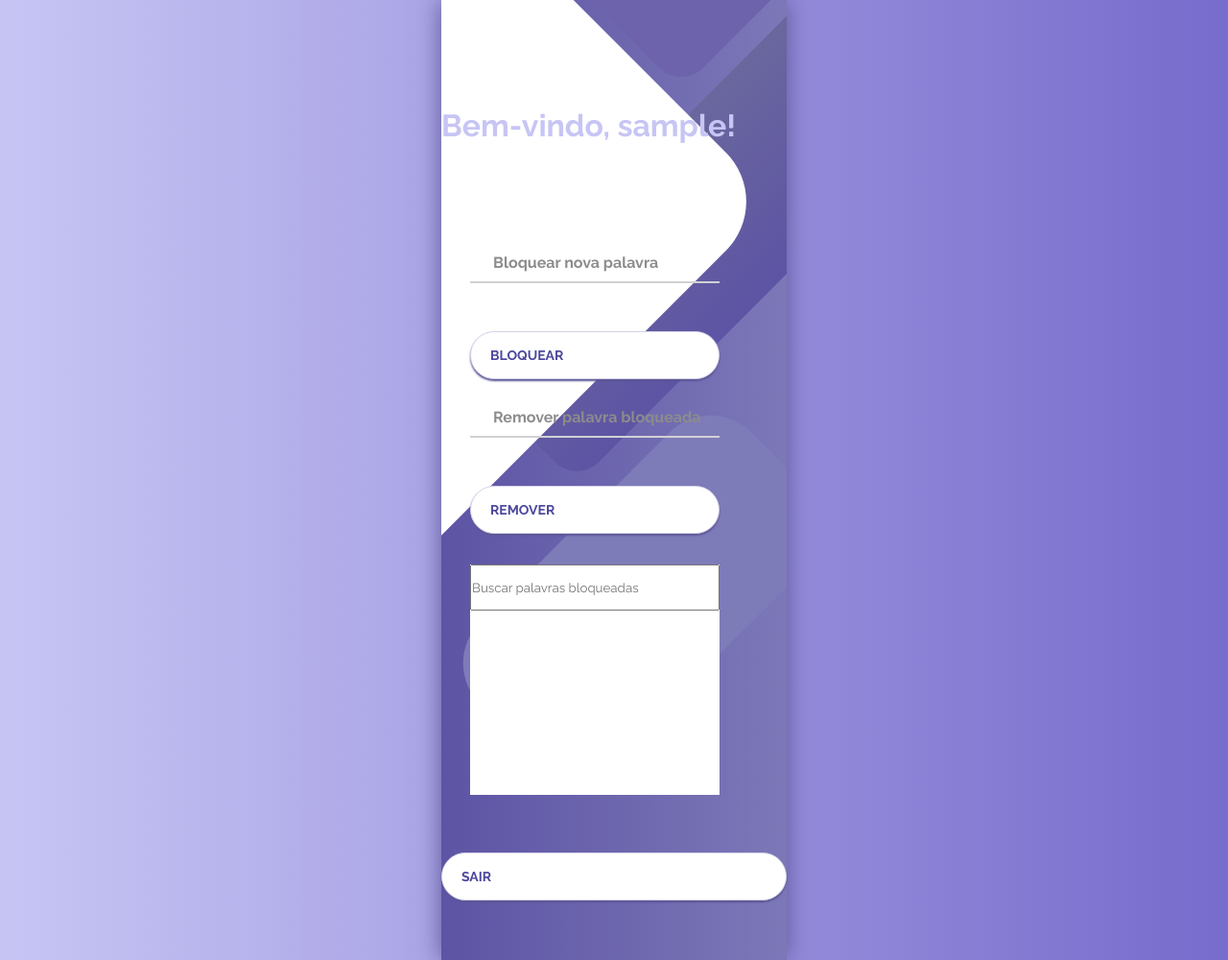
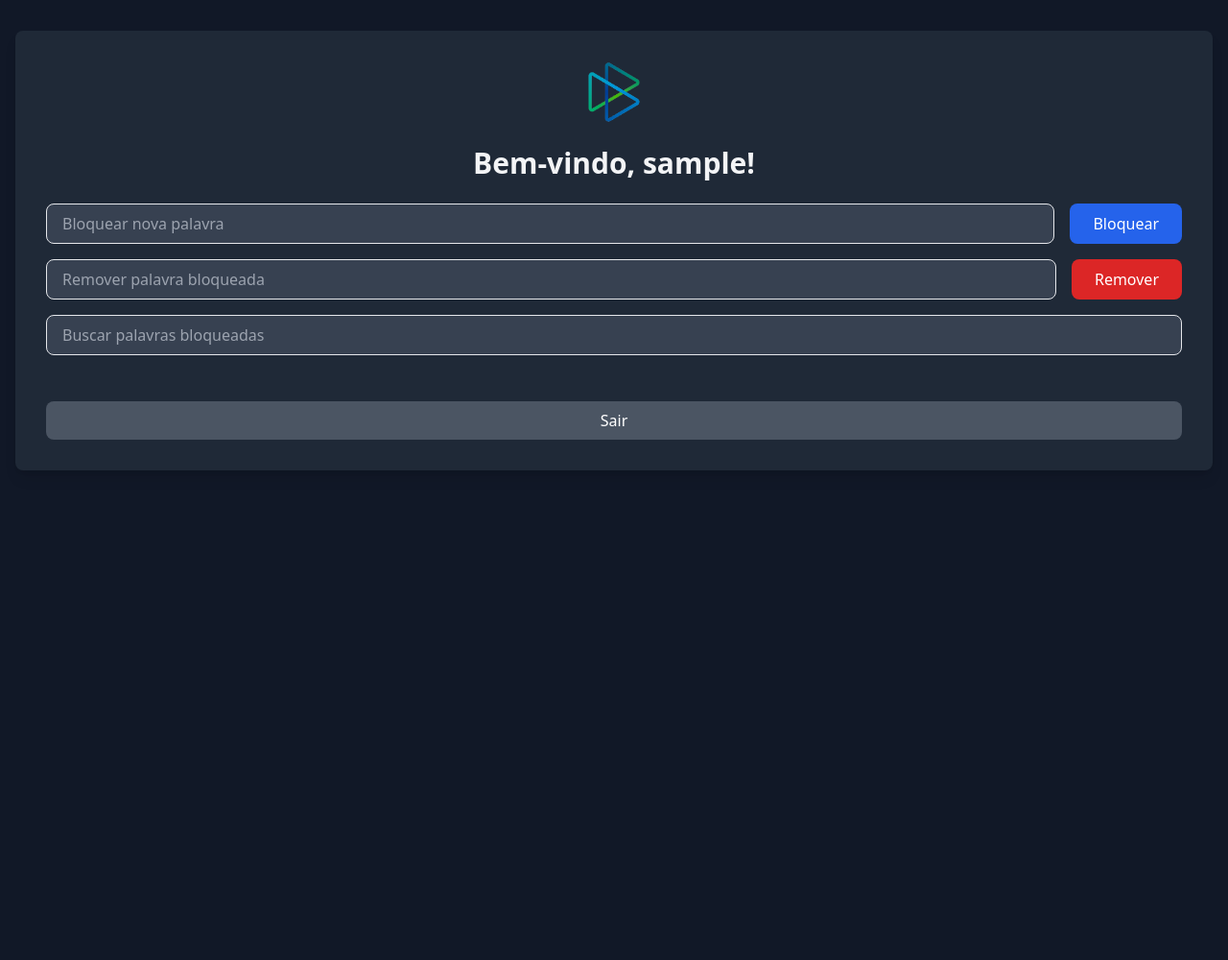
Before and after one commit to gustavolnx/rsspanel, a PHP site: page /dashboard.php in a window 1280 px wide. Shown: the whole page at 96% size. After the commit the page ends 490 px from the top, so only its background shows below. Run offline with PHP 8.4, Linux system fonts and the light colour scheme; the visitor is signed in with stand-in values (Sample User, id 1); some libraries are stand-ins or nearby versions.

Commit message:
1.2
new layout reponsive and modern

```diff
--- a/dashboard.php
+++ b/dashboard.php
@@ -43,7 +43,7 @@ if ($_SERVER['REQUEST_METHOD'] == 'POST' && isset($_POST['remove_word'])) {
     <meta charset="UTF-8">
     <meta name="viewport" content="width=device-width, initial-scale=1.0">
     <title>Dashboard</title>
-    <link rel="stylesheet" href="./index2.css">
+    <script src="https://cdn.tailwindcss.com"></script>
     <script>
         function filterWords() {
             var input = document.getElementById('pesquisar_palavra');
@@ -62,61 +62,48 @@ if ($_SERVER['REQUEST_METHOD'] == 'POST' && isset($_POST['remove_word'])) {
         }
     </script>
 </head>
-<body>
-    <div class="container">
-        <div class="screen">
-            <div class="screen__content">
-                <h1 class="h1-bv">Bem-vindo, <?php echo htmlspecialchars($username); ?>!</h1>
-                <form class="login" method="post">
-                    <div class="login__field">
-                        <i class="login__icon fas fa-plus"></i>
-                        <input id="nova_palavra" type="text" class="login__input" name="new_word" placeholder="Bloquear nova palavra">
+<body class="bg-gray-900 text-gray-100">
+    <div class="container mx-auto px-4 py-8">
+        <div class="bg-gray-800 rounded-lg shadow-lg p-6 md:p-8">
+            <div class="flex justify-center mb-6">
+                <img src="nav-logo.png" alt="Logo" class="h-16">
+            </div>
+            <h1 class="text-2xl md:text-3xl font-bold mb-6 text-center">Bem-vindo, <?php echo htmlspecialchars($username); ?>!</h1>
+            <form method="post" class="space-y-4">
+                <div class="flex flex-col md:flex-row md:space-x-4">
+                    <div class="flex-1">
+                        <input id="nova_palavra" type="text" class="w-full px-4 py-2 border rounded-lg bg-gray-700 text-gray-100 focus:outline-none focus:ring-2 focus:ring-blue-500" name="new_word" placeholder="Bloquear nova palavra">
                     </div>
-                    <button class="button login__submit" type="submit">
-                        <span class="button__text">Bloquear</span>
-                        <i class="button__icon fas fa-chevron-right"></i>
+                    <button class="mt-2 md:mt-0 w-full md:w-auto px-6 py-2 bg-blue-600 text-white rounded-lg hover:bg-blue-700 transition duration-300" type="submit">
+                        Bloquear
                     </button>
+                </div>
 
-                    <div class="login__field">
-                        <i class="login__icon fas fa-minus"></i>
-                        <input id="palavra_remover" type="text" class="login__input" name="remove_word" placeholder="Remover palavra bloqueada">
+                <div class="flex flex-col md:flex-row md:space-x-4">
+                    <div class="flex-1">
+                        <input id="palavra_remover" type="text" class="w-full px-4 py-2 border rounded-lg bg-gray-700 text-gray-100 focus:outline-none focus:ring-2 focus:ring-red-500" name="remove_word" placeholder="Remover palavra bloqueada">
                     </div>
-                    <button class="button login__submit" type="submit">
-                        <span class="button__text">Remover</span>
-                        <i class="button__icon fas fa-chevron-right"></i>
+                    <button class="mt-2 md:mt-0 w-full md:w-auto px-6 py-2 bg-red-600 text-white rounded-lg hover:bg-red-700 transition duration-300" type="submit">
+                        Remover
                     </button>
+                </div>
 
-                    <div class="filtro-palavras">
-                    <input class="pesquisar_p" type="text" id="pesquisar_palavra" onkeyup="filterWords()" placeholder="Buscar palavras bloqueadas">
-                <div class="container-palavras">
+                <div class="mt-6">
+                    <input class="w-full px-4 py-2 border rounded-lg bg-gray-700 text-gray-100 focus:outline-none focus:ring-2 focus:ring-gray-500" type="text" id="pesquisar_palavra" onkeyup="filterWords()" placeholder="Buscar palavras bloqueadas">
+                </div>
 
-                    <ul id="blocked-words-list">
+                <div class="mt-4 max-h-60 overflow-y-auto">
+                    <ul id="blocked-words-list" class="space-y-2">
                         <?php foreach ($data['default_words'] as $word): ?>
-                            <li><?php echo htmlspecialchars($word); ?></li>
+                            <li class="bg-gray-700 px-3 py-2 rounded-lg"><?php echo htmlspecialchars($word); ?></li>
                         <?php endforeach; ?>
                     </ul>
                 </div>
+            </form>
 
-
-                </form>
-
-
-                    </div>
-
-                    <button class="button login__submit" type="submit" onclick="location.href='./index.php'">
-                        <span class="button__text">Sair</span>
-                        <i class="button__icon fas fa-chevron-right"></i>
-                    </button>
-
-
-
-            </div>
-            <div class="screen__background">
-                <span class="screen__background__shape screen__background__shape4"></span>
-                <span class="screen__background__shape screen__background__shape3"></span>
-                <span class="screen__background__shape screen__background__shape2"></span>
-                <span class="screen__background__shape screen__background__shape1"></span>
-            </div>
+            <button class="mt-8 w-full px-6 py-2 bg-gray-600 text-white rounded-lg hover:bg-gray-700 transition duration-300" onclick="location.href='./index.php'">
+                Sair
+            </button>
         </div>
     </div>
 </body>
```
Also changed, not shown: index.php (+36 -33 lines), users_data/Kanjiko.json (+1 -1 lines), nav-logo.png (added), new_users.sqlite.
